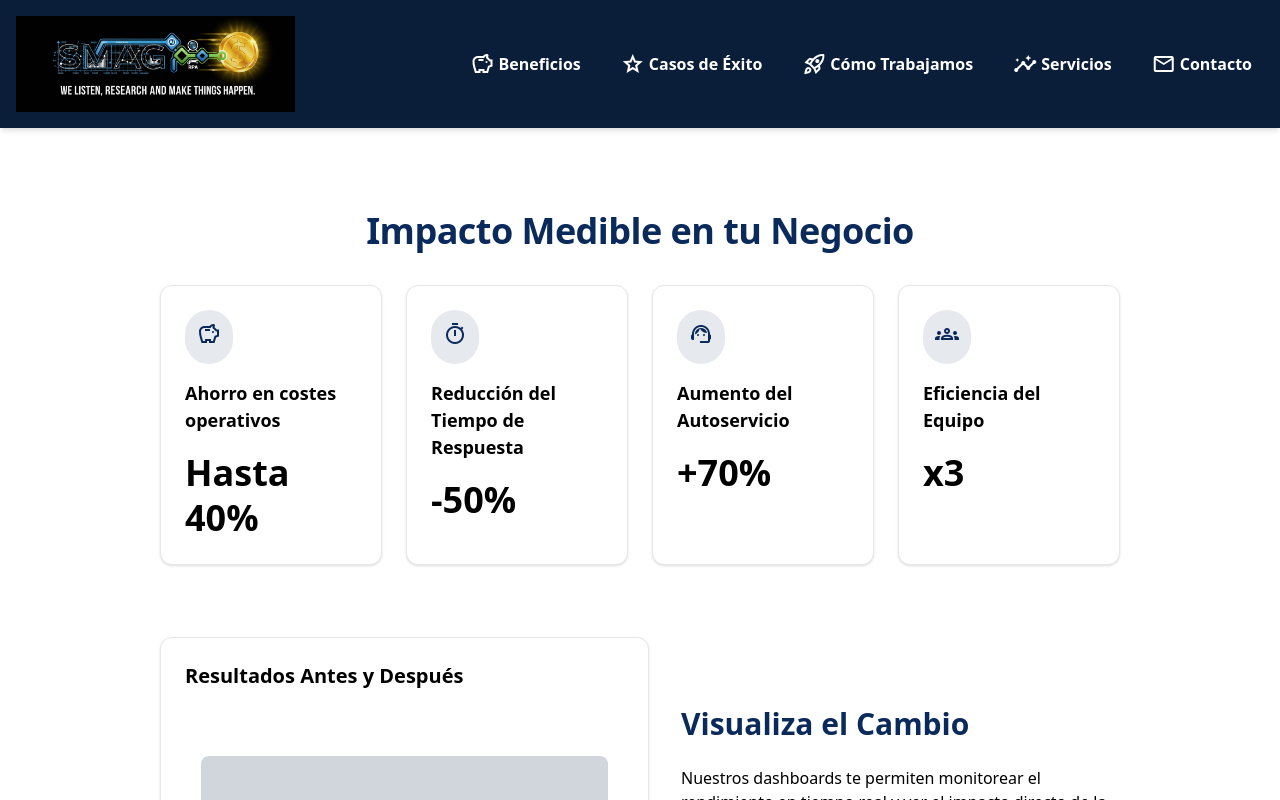
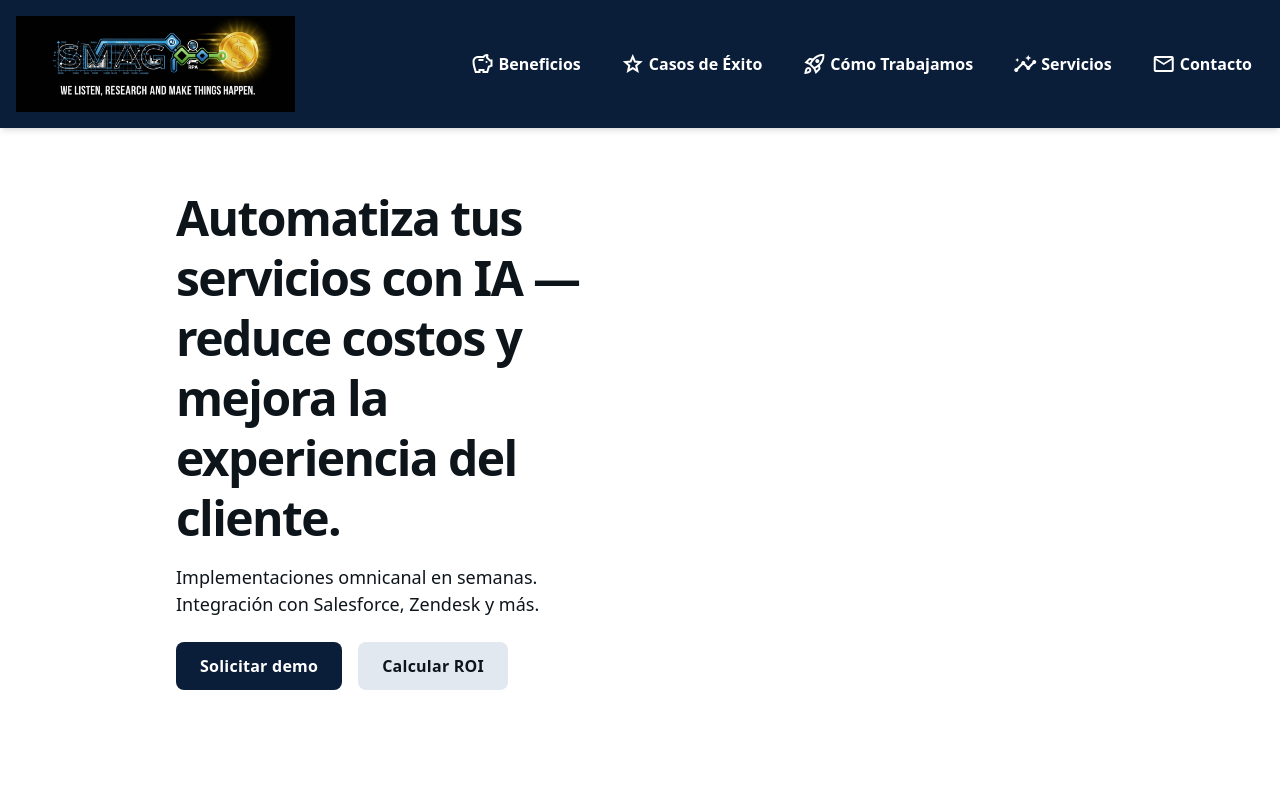
Before and after one commit to jasba24/SMAG, a React (Vite) app: page / in a window 1280 px wide. Shown: the top 800 px of the page. Built offline with nearby package versions, Linux system fonts and the light colour scheme.

Commit message:
add Hero section

```diff
--- a/index.html
+++ b/index.html
@@ -8,7 +8,7 @@
       rel="stylesheet"
     />
     <meta name="viewport" content="width=device-width, initial-scale=1.0" />
-    <title>smag</title>
+    <title>SMAG</title>
   </head>
   <body>
     <div id="root"></div>
--- a/src/App.tsx
+++ b/src/App.tsx
@@ -1,11 +1,15 @@
 import Benefits from "./components/Benefits"
 import Navbar from "./components/Navbar"
+import Hero from './components/Hero';
+import SuccessCases from './components/SuccessCases';
 
 function App() {
   return (
     <>
       <Navbar></Navbar>
+      <Hero></Hero>
       <Benefits></Benefits>
+      <SuccessCases></SuccessCases>
     </>
   )
 }
--- /dev/null
+++ b/src/components/Hero.tsx
@@ -0,0 +1,22 @@
+import HeroDescription from "./hero/HeroDescription"
+import HeroImage from "./hero/HeroImage"
+function Hero() {
+  return (
+    <div id="Hero" className="relative flex min-h-screen w-full flex-col group/design-root overflow-x-hidden">
+      <div className="layout-container flex h-full grow flex-col">
+        <div className="px-4 md:px-10 lg:px-20 xl:px-40 flex flex-1 justify-center py-5">
+          <div className="layout-content-container flex flex-col max-w-7xl flex-1">
+            <div className="@container">
+              <div className="flex flex-col gap-10 px-4 py-10 @[864px]:flex-row @[864px]:items-center">
+                <HeroDescription />
+                <HeroImage />
+              </div>
+            </div>
+          </div>
+        </div>
+      </div>
+    </div>
+  )
+}
+
+export default Hero
--- a/src/components/Navbar.tsx
+++ b/src/components/Navbar.tsx
@@ -12,11 +12,11 @@ const Navbar = () => {
 
         <div className="flex flex-wrap gap-2 md:gap-4">
           {[
-            { href: "/beneficios", icon: "savings", label: "Beneficios" },
-            { href: "/casos-exito", icon: "star", label: "Casos de Éxito" },
-            { href: "/como-trabajamos", icon: "rocket_launch", label: "Cómo Trabajamos" },
-            { href: "/servicios", icon: "insights", label: "Servicios" },
-            { href: "/contacto", icon: "mail", label: "Contacto" },
+            { href: "#beneficios", icon: "savings", label: "Beneficios" },
+            { href: "#casos-exito", icon: "star", label: "Casos de Éxito" },
+            { href: "#como-trabajamos", icon: "rocket_launch", label: "Cómo Trabajamos" },
+            { href: "#servicios", icon: "insights", label: "Servicios" },
+            { href: "#contacto", icon: "mail", label: "Contacto" },
           ].map((item) => (
             <a
               key={item.label}
--- /dev/null
+++ b/src/components/hero/HeroDescription.tsx
@@ -0,0 +1,26 @@
+function HeroDescription() {
+  return (
+    <div className="flex flex-col gap-6 @[864px]:w-1/2">
+      <div className="flex flex-col gap-4 text-left">
+        <h1 className="text-[#0d151b] dark:text-white text-4xl font-black leading-tight tracking-[-0.033em] @[480px]:text-5xl @[480px]:font-black @[480px]:leading-tight @[480px]:tracking-[-0.033em]">
+          Automatiza tus servicios con IA — reduce costos y mejora la
+          experiencia del cliente.
+        </h1>
+        <h2 className="text-[#0d151b] dark:text-slate-300 text-base font-normal leading-normal @[480px]:text-lg @[480px]:font-normal @[480px]:leading-normal">
+          Implementaciones omnicanal en semanas. Integración con Salesforce,
+          Zendesk y más.
+        </h2>
+      </div>
+      <div className="flex flex-wrap gap-4">
+        <button className="flex min-w-[84px] max-w-[480px] cursor-pointer items-center justify-center overflow-hidden rounded-lg h-12 px-6 bg-primary text-white text-base font-bold leading-normal tracking-[0.015em] hover:bg-primary/90 transition-colors">
+          <span className="truncate">Solicitar demo</span>
+        </button>
+        <button className="flex min-w-[84px] max-w-[480px] cursor-pointer items-center justify-center overflow-hidden rounded-lg h-12 px-6 bg-slate-200 dark:bg-slate-700 text-[#0d151b] dark:text-white text-base font-bold leading-normal tracking-[0.015em] hover:bg-slate-300 dark:hover:bg-slate-600 transition-colors">
+          <span className="truncate">Calcular ROI</span>
+        </button>
+      </div>
+    </div>
+  )
+}
+
+export default HeroDescription
--- /dev/null
+++ b/src/components/hero/HeroImage.tsx
@@ -0,0 +1,16 @@
+function HeroImage() {
+  return (
+    <div className="w-full @[864px]:w-1/2">
+      <div
+        className="w-full bg-center bg-no-repeat aspect-square bg-cover"
+        data-alt="An abstract illustration of a virtual assistant with data metrics and graphs floating around, representing AI-powered service automation and performance analytics."
+        data-style="
+                      background-image: url('https://lh3.googleusercontent.com/aida-public/AB6AXuDMfpe-ptwveAfiuz608qwGmfYhyBeBCX2IqVeF9mACEoi1pH6ttqA4NiofrtaOLbu9bpvddqO-iPjo-2kOsCLFhfucO_nG0qaRtXdhNh4rOJNnN6KbE3h4dUzgrW3PR90YBK0O04cveZL7AIX0XYYDK0mgupjpUl-2MUp-EOvwN9JDIJ8M6mRM4DRaJG8VY-5aLIuO32Gr-Tsast4vcWyRkr74YXH7bj_3EOQ4Xd503engCabU3PYTsHG0ORBYgK95d4cmBTyqIx6i');
+                      border-radius: 1.5rem;
+                    "
+      ></div>
+    </div>
+  )
+}
+
+export default HeroImage
```
